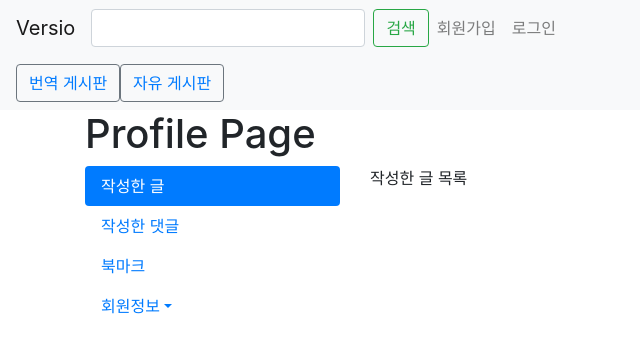
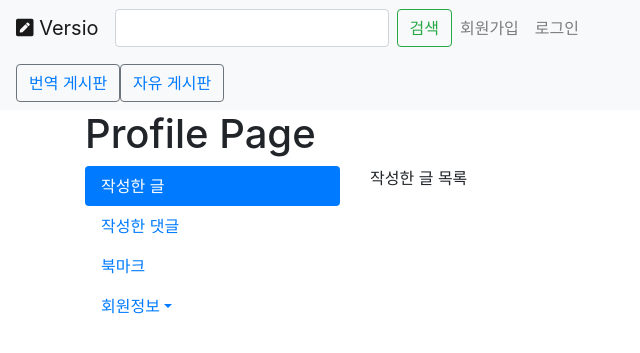
Before and after one commit to pjs21s/Third, a Django app: page /accounts/profile/ in a window 1280 px wide. Shown: the top 353 px of the page, without its empty margins (0-640 px from the left). Run offline with Django 3.2, Linux system fonts and the light colour scheme; some libraries are stand-ins or nearby versions.

Commit message:
ALLOWED_HOSTS - LOCAL ADDRESS 추가, icon 추가

```diff
--- a/Project/versio/templates/base.html
+++ b/Project/versio/templates/base.html
@@ -4,11 +4,12 @@
         <link rel="stylesheet" href="https://stackpath.bootstrapcdn.com/bootstrap/4.3.1/css/bootstrap.min.css"
         integrity="sha384-ggOyR0iXCbMQv3Xipma34MD+dH/1fQ784/j6cY/iJTQUOhcWr7x9JvoRxT2MZw1T" crossorigin="anonymous">
         <meta charset='utf-8'>
+        <link rel="stylesheet" href="https://use.fontawesome.com/releases/v5.8.1/css/all.css" integrity="sha384-50oBUHEmvpQ+1lW4y57PTFmhCaXp0ML5d60M1M7uH2+nqUivzIebhndOJK28anvf" crossorigin="anonymous">
         <meta name="viewport" content="width=device-width, initial-scale=1, shrink-to-fit=no">
     </head>
     <body>
         <nav class="navbar navbar-expand-lg navbar-light bg-light">
-            <a class="navbar-brand" href="{% url 'index'%}">Versio</a>
+            <a class="navbar-brand" href="{% url 'index'%}"><i class="fas fa-pen-square fa-xm"></i> Versio</a>
                 <button class="navbar-toggler" type="button" data-toggle="collapse" data-target="#Nav_base" aria-controls="Nav_base" aria-expanded="false" aria-label="Toggle navigation">
                     <span class="navbar-toggler-icon"></span>
                 </button>
@@ -19,8 +20,8 @@
                             <button class="btn btn-outline-success my-2 my-sm-0" type="submit">검색</button>
                         </form>
                     {% if user.is_authenticated %}
-                        <a class="nav-item nav-link" href="{% url 'accounts:profile' %}">프로필</a>
-                        <a class="nav-item nav-link" href="#">알림</a>
+                        <a class="nav-item nav-link" href="{% url 'accounts:profile' %}"><i class="fas fa-user-circle"></i></a>
+                        <a class="nav-item nav-link" href="#"><i class="fas fa-bell"></i></a>
                         <a class="nav-item nav-link" href="{% url 'accounts:logout' %}">로그아웃</a>
                         <a class="nav-item nav-link" href="{% url 'posts:create' %}">글쓰기</a>
                     {% else %}
--- a/Project/versio/versio/settings.py
+++ b/Project/versio/versio/settings.py
@@ -26,7 +26,7 @@ SECRET_KEY = 'h7x*=&p7*mn$s64-ezt_$#!95%n2d7u30i6)9-s+r_nc&9)3ex'
 # SECURITY WARNING: don't run with debug turned on in production!
 DEBUG = True
 
-ALLOWED_HOSTS = ['pjs21s.pythonanywhere.com']
+ALLOWED_HOSTS = ['localhost','pjs21s.pythonanywhere.com']
 
 
 # Application definition
```
